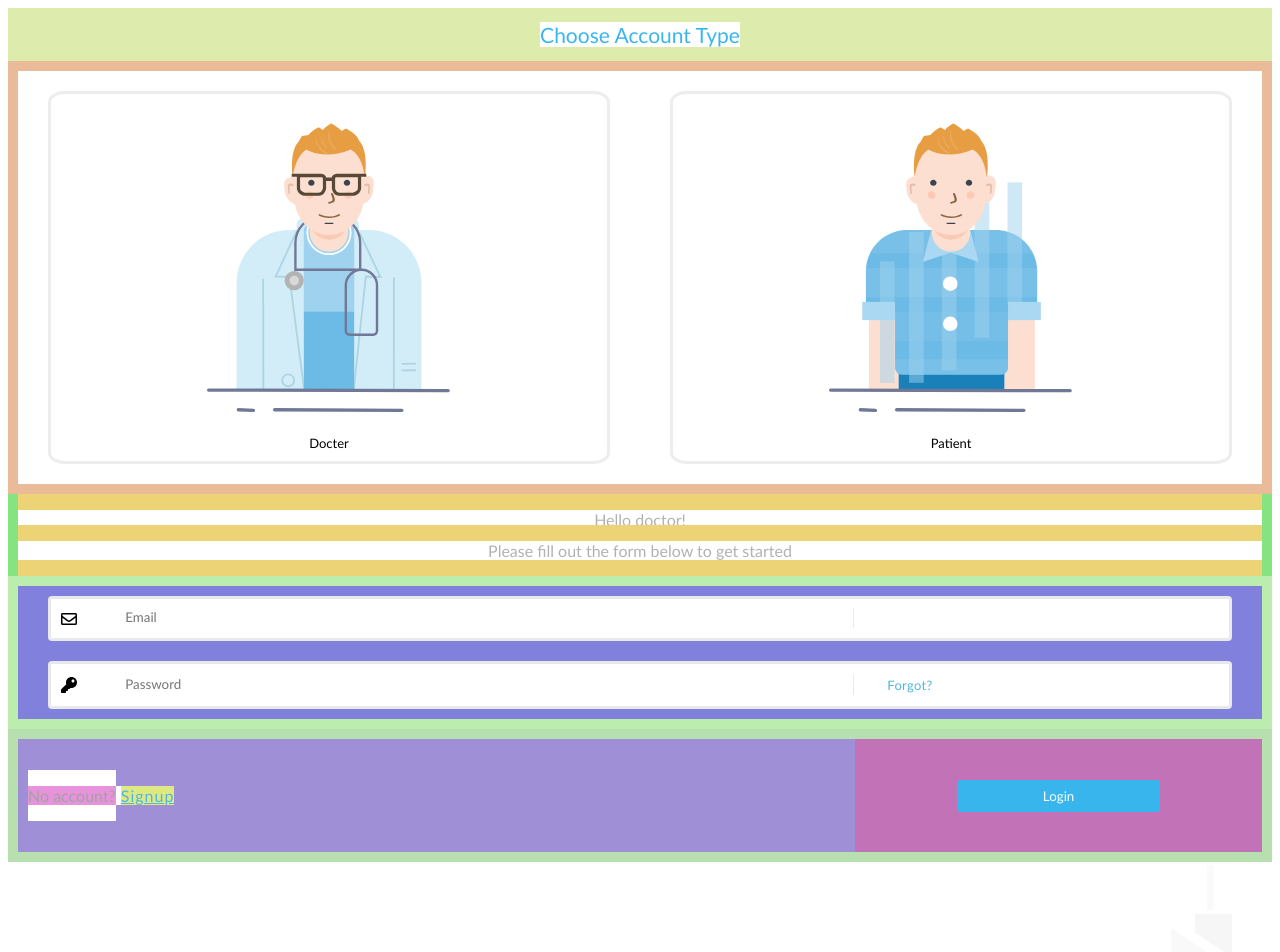
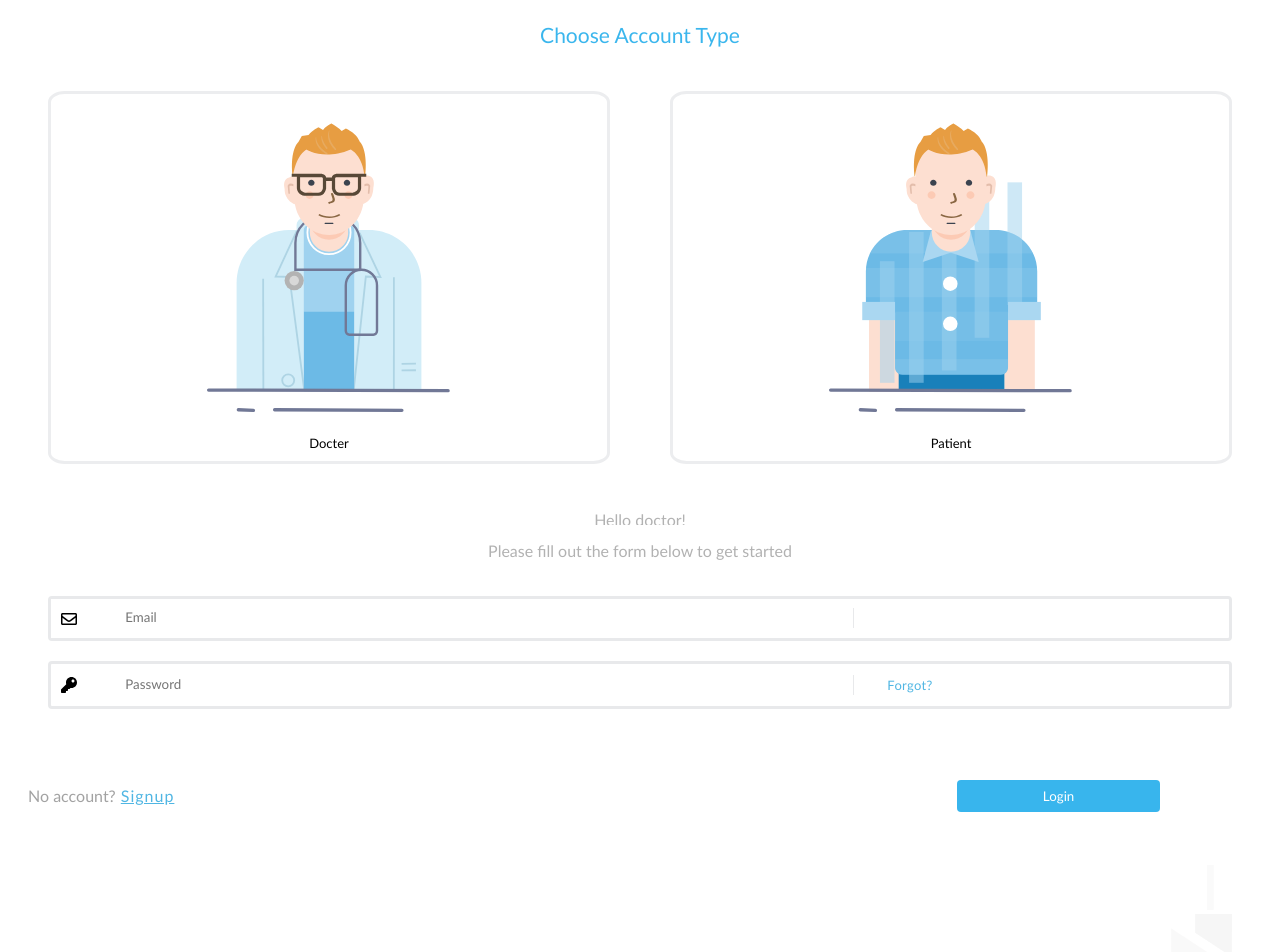
Before and after one commit to huanzochen/login-page-flex, a React (Create React App) app: page / in a window 1280 px wide. Shown: the top 952 px of the page. Built offline with nearby package versions, Linux system fonts and the light colour scheme.

Commit message:
刪除 輔助色

```diff
--- a/src/components/Login/LoginBox.css
+++ b/src/components/Login/LoginBox.css
@@ -2,13 +2,15 @@
   display: flex;
   flex-direction: column;
   padding: 10px;
-  background-color: #bbeeae;
+
+  /* background-color: #bbeeae; */
 }
 
 .login_box__hero-row .col {
   padding: 10px 30px 10px 30px;
-  background-color: #8181dd;
   text-align: center;
+
+  /* background-color: #8181dd; */
 }
 
 .login_box__hero-row .col .login_box__input-box {
--- a/src/components/Login/LoginCheck.css
+++ b/src/components/Login/LoginCheck.css
@@ -1,9 +1,10 @@
 .login_check__hero-row {
   display: flex;
   flex-direction: row;
-  background-color: rgb(183, 223, 175);
   padding: 10px;
   justify-content: center;
+
+  /* background-color: rgb(183, 223, 175); */
 }
 
 .login_check__hero-row .register {
@@ -11,8 +12,9 @@
   flex-direction: row;
   align-items: center;
   flex-grow: 2;
-  background-color: rgb(158, 143, 214);
   padding: 10px;
+
+  /* background-color: rgb(158, 143, 214); */
 }
 
 .login_check__hero-row .register .text {
@@ -25,14 +27,16 @@
 
 .login_check__text-wrapper p {
   color: #a2a2a2;
-  background-color: rgb(231, 147, 220);
+
+  /* background-color: rgb(231, 147, 220); */
 }
 
 .login_check__href-wrapper a {
   color: #50b6e3;
   font-size: 16px;
   letter-spacing: 1px;
-  background-color: rgb(222, 233, 129);
+
+  /* background-color: rgb(222, 233, 129); */
 }
 
 .login_check__hero-row .login {
@@ -50,5 +54,6 @@
 
 .login_check__button-wrapper {
   padding: 10% 0 10% 0;
-  background-color: rgb(194, 114, 183);
+
+  /* background-color: rgb(194, 114, 183); */
 }
--- a/src/pages/AccountTypes/AccountTypes.css
+++ b/src/pages/AccountTypes/AccountTypes.css
@@ -1,11 +1,13 @@
 .acccount_types__section {
   padding: 10px;
-  background-color: rgb(233, 187, 153);
+
+  /* background-color: rgb(233, 187, 153); */
 }
 
 .account_types__hero-row {
   display: flex;
   flex-direction: row;
   justify-content: space-around;
-  background-color: rgb(168, 206, 159);
+
+  /* background-color: rgb(168, 206, 159); */
 }
--- a/src/pages/Banner/Banner.css
+++ b/src/pages/Banner/Banner.css
@@ -1,7 +1,8 @@
 .banner {
   display: flex;
   justify-content: center;
-  background-color: rgb(221, 235, 173);
+
+  /* background-color: rgb(221, 235, 173); */
 }
 
 .heading {
--- a/src/pages/Footer/Footer.css
+++ b/src/pages/Footer/Footer.css
@@ -1,6 +1,7 @@
 .footer {
-  background-color: rgb(228, 173, 133);
   margin-bottom: -1em;
+
+  /* background-color: rgb(228, 173, 133); */
 }
 
 .footer__svg-wrapper {
--- a/src/pages/WelcomeText/WelcomeText.css
+++ b/src/pages/WelcomeText/WelcomeText.css
@@ -3,14 +3,16 @@
   display: flex;
   flex-direction: column;
   padding: 10px;
-  background-color: rgb(133, 228, 129);
+
+  /* background-color: rgb(133, 228, 129); */
 }
 
 .welcome_text__hero-row .col {
   max-width: 100%;
   margin-top: -10px;
   margin-bottom: -10px;
-  background-color: rgb(235, 211, 118);
+
+  /* background-color: rgb(235, 211, 118); */
 }
 
 .welcome_text__text-wrapper p {
--- a/src/styles.css
+++ b/src/styles.css
@@ -2,6 +2,7 @@
   font-family: "Gill Sans", sans-serif;
 
   /* text-align: center; */
+
   background-color: #fff;
 
   /* background-color: #fff !important; */
```
